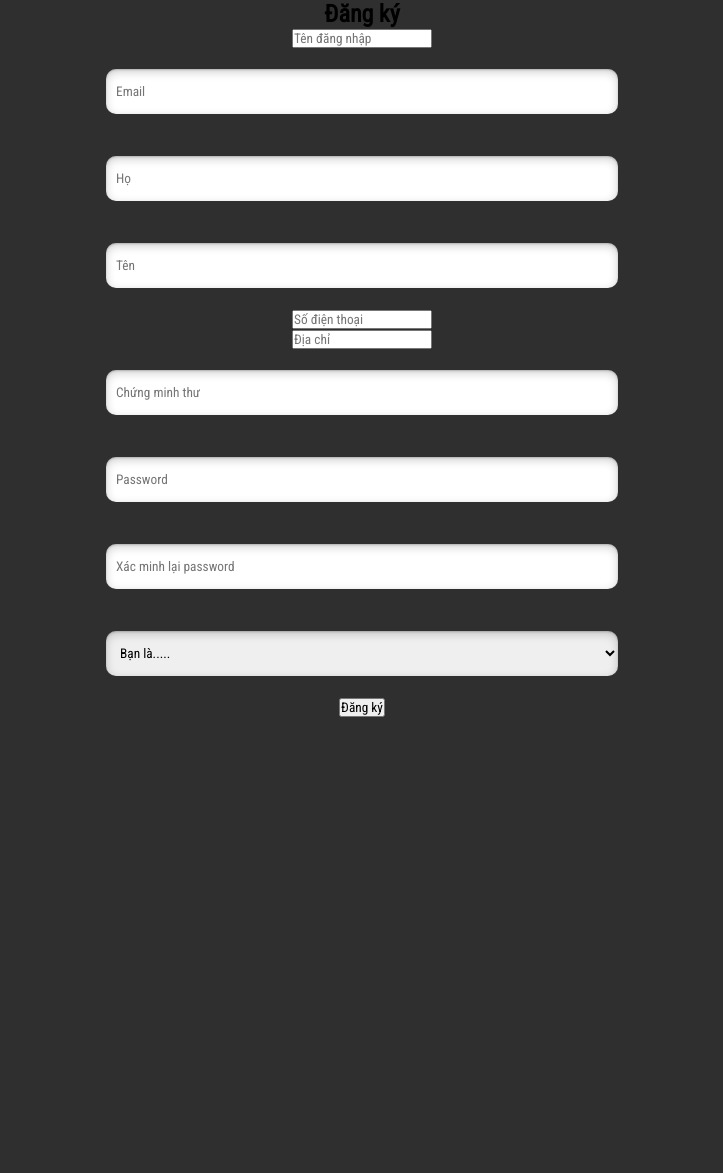
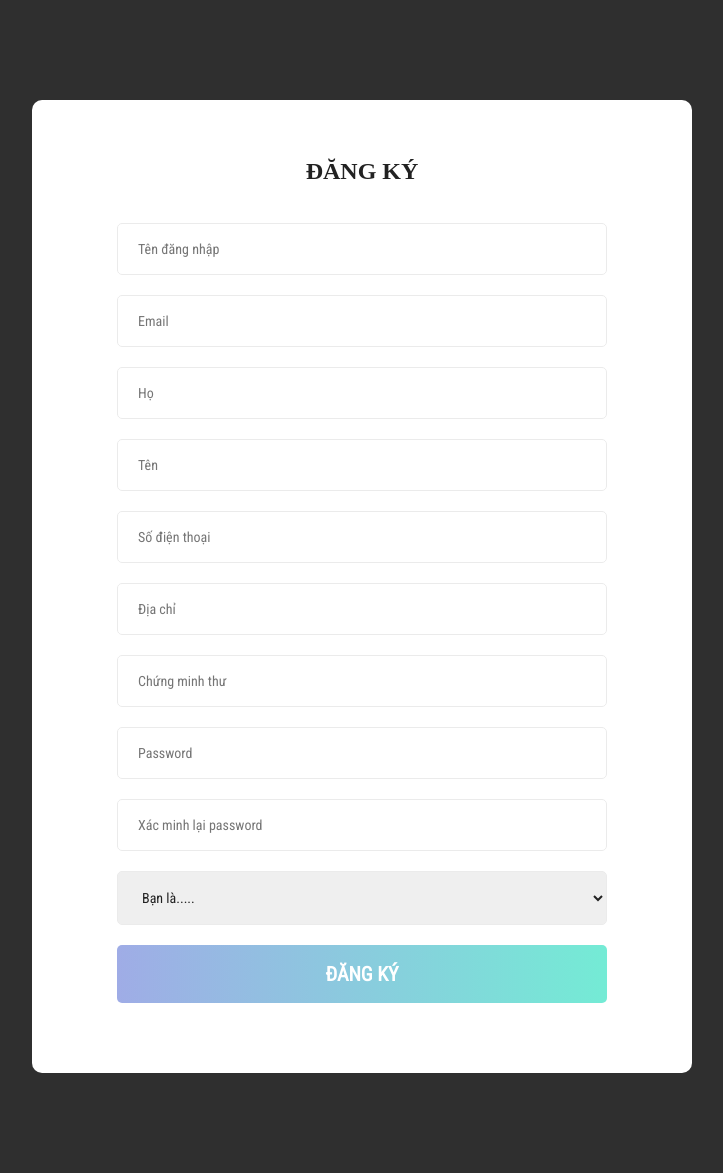
Before and after one commit to HaiNamNguyen3012/B-i-t-p-l-n-web, a PHP site: page /dangky/dangky.html in a window 1280 px wide. Shown: the whole page, without its empty margins (278-1001 px from the left). Before the commit the page ends 717 px from the top, so only its background shows below. Run offline with PHP 8.4, Linux system fonts and the light colour scheme.

Commit message:
Update dangky.css

```diff
--- a/dangky/dangky.css
+++ b/dangky/dangky.css
@@ -5,87 +5,73 @@
     font-family: 'Roboto Condensed', sans-serif;
 }
 
-.container{
-    background-color: #2f2f2f;
-    text-align: center;
-    height: 100vh;
-}
-.dangky{
-    width: 40%;
-    background-color: #f2f3f7;
-    position: fixed;
-    top: 40%;
-    left: 50%;
-    transform: translate(-50%, -50%);
-    border: none;
-    border-radius: 20px;
-    box-shadow: 0 4px 8px 0 rgba(0, 0, 0, 0.2), 0 6px 20px 0 rgba(0, 0, 0, 0.19);
-}
-.dangky .header h1{
-    font-size: 35px;
-    margin-top: 15px;
-    margin-bottom: 7.5px;
+body{
+    font-size: 14px;
+    line-height: 1.8;
+    color: #222;
+    font-weight: 400;
+    background-color: #2F2F2F;
 }
 
-#username,
-#email,
-#last-name,
-#first-name,
-#phone-number,
-#cmt,
-#dia-chi,
-#password,
-#re-password,
-#users
-{
-    width: 40%;
-    height: 45px;
-    margin: 21px 15px;
-    padding: 10px;
-    border: none;
-    border-radius: 10px;
-    box-shadow: 0 1px 2px 0 rgba(0, 0, 0, 0.2) inset, 0 3px 10px 0 rgba(0, 0, 0, 0.19) inset;
-}
-#username,
-#email,
-#last-name,
-#first-name,
-#phone-number,
-#cmt,
-#dia-chi,
-#password,
-#re-password,
-#users:focus{
-    outline: none;
+.container {
+    width: 660px;
+    position: relative;
+    margin: 100px auto;
 }
 
-#sign-up{
-    width: 45%;
-    height: 40px;
-    margin: 15px;
-    border: none;
-    border-radius: 25px;
-    background-color: #F2561D;
-    font-size: 18px;
-    color: #F2F2F2;
+h1 {
+    /* line-height: 1.66; */
+    margin: 0;
+    padding: 0;
+    font-weight: 900;
+    color: #222;
+    font-family: 'Montserrat';
+    font-size: 24px;
+    text-transform: uppercase;
+    text-align: center;
+    margin-bottom: 30px;
 }
 
-#sign-up:focus{
-    outline: none;
+
+.signup-content{
+    background: #fff;
+    border-radius: 10px;
+    -moz-border-radius: 10px;
+    -webkit-border-radius: 10px;
+    -o-border-radius: 10px;
+    -ms-border-radius: 10px;
+    padding: 50px 85px;
 }
 
-#sign-up:hover{
-    background-color: #D93223;
+.form-group {
+    overflow: auto;
+    margin-bottom: 20px;
 }
 
-p {
-    margin-bottom: 15px;
+.form-input {
+    width: 100%;
+    border: 1px solid #ebebeb;
+    border-radius: 5px;
+    -moz-border-radius: 5px;
+    -webkit-border-radius: 5px;
+    -o-border-radius: 5px;
+    -ms-border-radius: 5px;
+    padding: 17px 20px;
+    box-sizing: border-box;
+    font-size: 14px;
+    font-weight: 500;
+    color: #222;
 }
 
-p a{
-    text-decoration: none;
-    color: #2f2f2f;
+
+.form-submit{
+    width: 100%;
+    border-radius: 5px;
+    font-size: 20px;
+    font-weight: 700;
+    padding: 17px 20px;
+    color: #fff;
+    text-transform: uppercase;
+    border: none;
+    background-image: linear-gradient(to left, #74ebd5, #9face6);
 }
-p a:hover{
-    color: #F2561D;
-}
```
